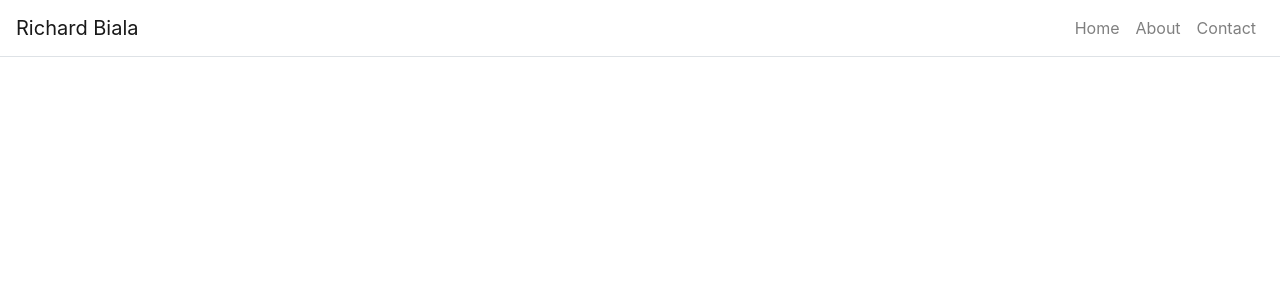
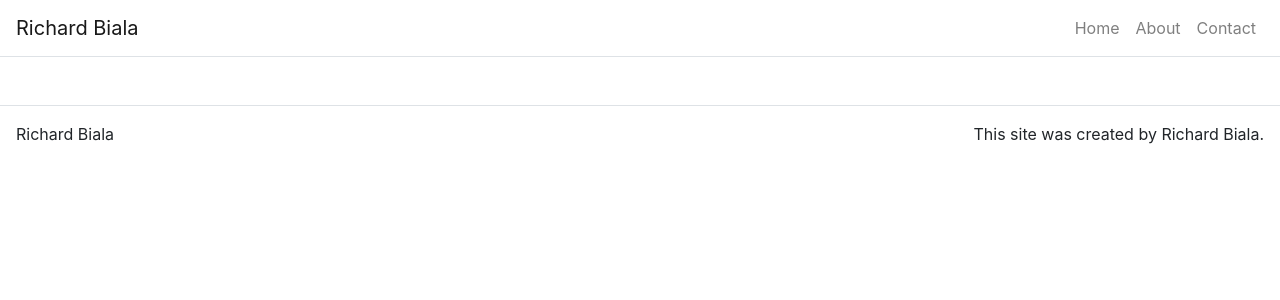
Before and after one commit to Richard-Biala/React-Portfolio, a React (Create React App) app in the folder react-portfolio/: page / in a window 1280 px wide. Shown: the top 300 px of the page. Built offline with nearby package versions, Linux system fonts and the light colour scheme.

Commit message:
footer initial push

```diff
--- a/react-portfolio/src/App.js
+++ b/react-portfolio/src/App.js
@@ -5,6 +5,8 @@
 import Container from 'react-bootstrap/Container';
 import Navbar from 'react-bootstrap/Navbar';
 import Nav from 'react-bootstrap/Nav';
+
+import Footer from "./components/Footer";
 
 class App extends React.Component {
 
@@ -50,6 +52,8 @@
             </Navbar.Collapse>
           </Navbar>
 
+          <Footer/>
+
 
         </Container>
       </Router>
--- /dev/null
+++ b/react-portfolio/src/components/Footer.js
@@ -0,0 +1,24 @@
+import React from 'react'
+
+import Container from 'react-bootstrap/Container';
+import Row from 'react-bootstrap/Row';
+import Col from 'react-bootstrap/Col';
+
+function Footer() {
+    return (
+        <footer className="mt-5">
+            <Container fluid={true}>
+                <Row className="border-top justify-content-between p-3">
+                    <Col className="p-0" md={3} sm={12}>
+                        Richard Biala
+                    </Col>
+                    <Col className="p-0 d-flex justify-content-end" md={3}>
+                        This site was created by Richard Biala.
+                    </Col>
+                </Row>
+            </Container>
+        </footer>
+    )
+}
+
+export default Footer;
```
